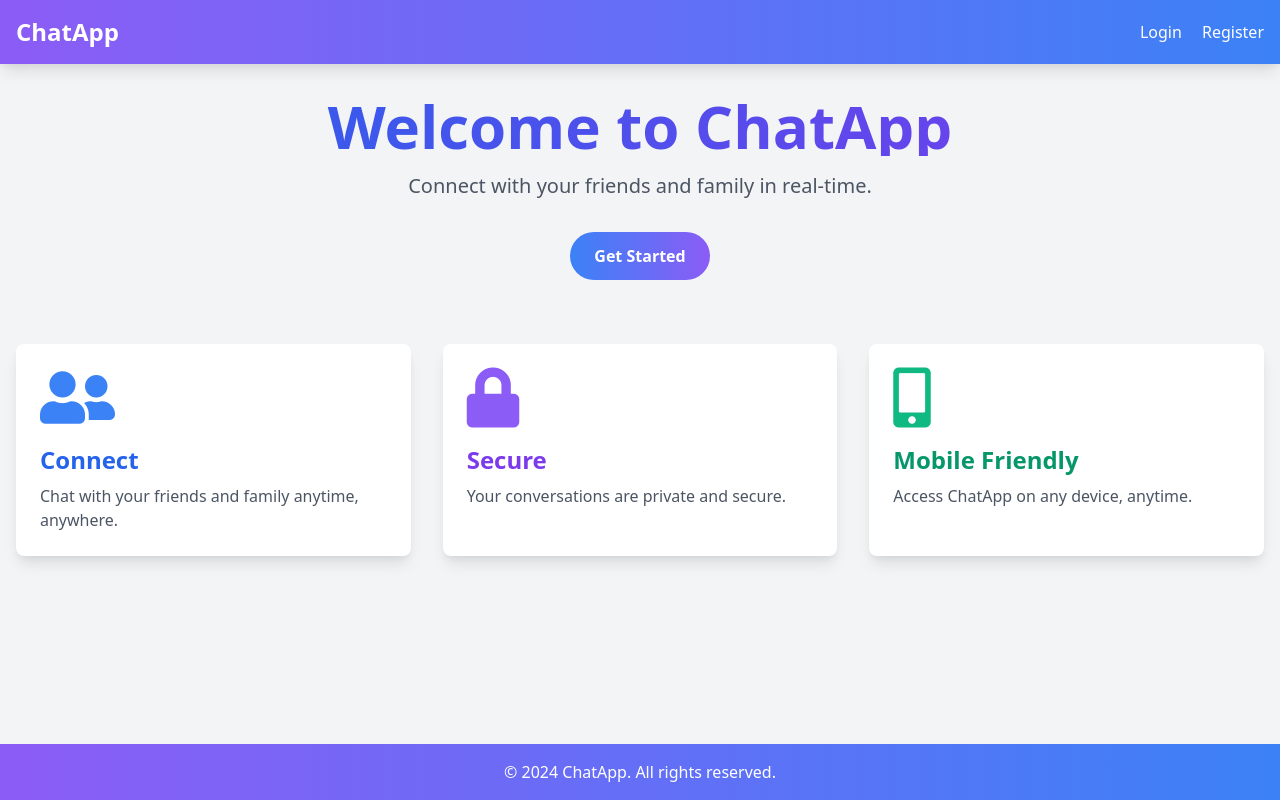
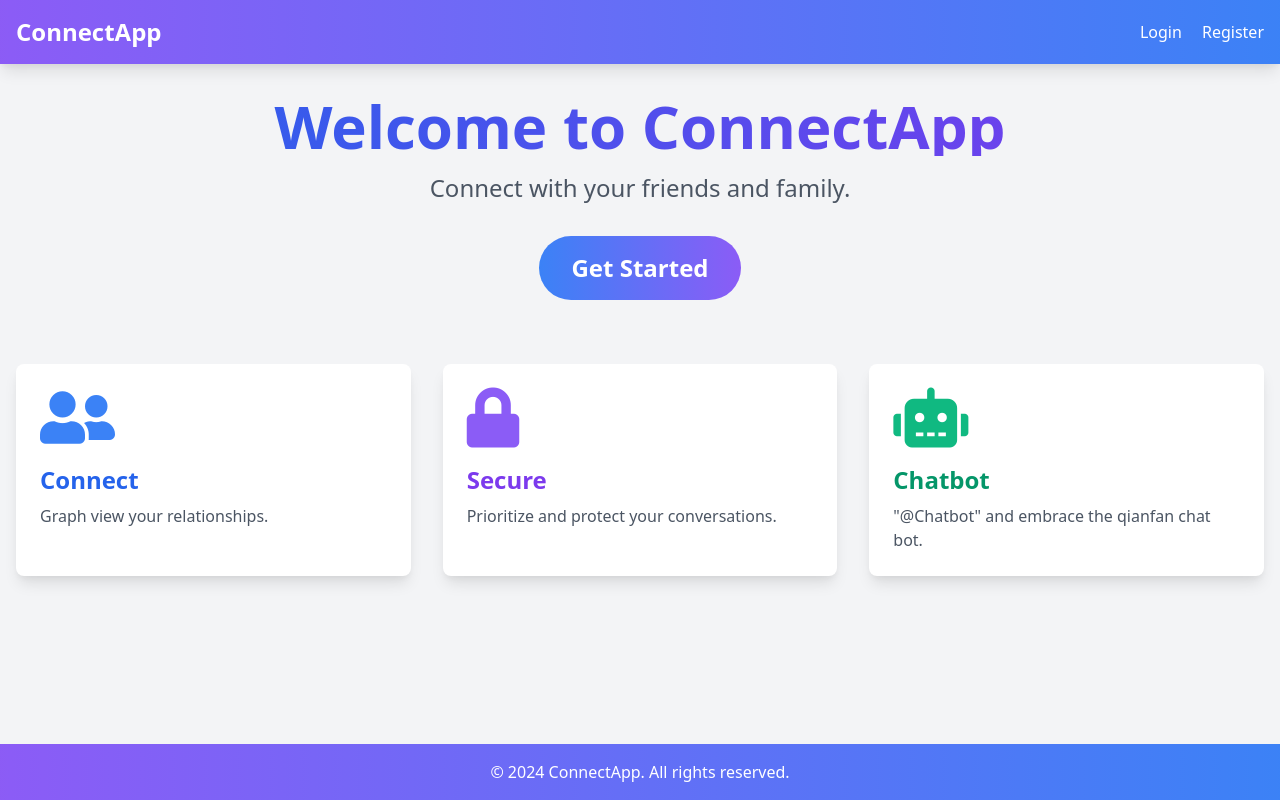
Before and after one commit to Ghost04718/Chatapp, a Flask app: page / in a window 1280 px wide. Run offline with Flask 3, Linux system fonts and the light colour scheme.

Commit message:
Set up AI chat bot, better graph view and upgrade to "ConnectApp"!

```diff
--- a/app.py
+++ b/app.py
@@ -5,6 +5,7 @@ from flask_wtf import FlaskForm
 from wtforms import StringField, PasswordField, SubmitField
 from wtforms.validators import DataRequired, Length, EqualTo
 from werkzeug.security import generate_password_hash, check_password_hash
+
 
 app = Flask(__name__)
 app.config['SECRET_KEY'] = 'your_secret_key'
@@ -64,8 +65,16 @@ class LoginForm(FlaskForm):
 
 # Initialize the database
 with app.app_context():
-    db.drop_all()  # This will drop all existing tables
-    db.create_all()  # This will create all tables based on your current models
+    try:
+        db.drop_all()  # Comment out this line in production
+        db.create_all()
+        hashed_password = generate_password_hash('your_secret_key')
+        new_user = User(username='Chatbot', password=hashed_password)
+        db.session.add(new_user)
+        db.session.commit()
+        print("Database initialized successfully.")
+    except Exception as e:
+        print(f"Error initializing database: {str(e)}")
 
 # Home route
 @app.route('/')
@@ -137,9 +146,17 @@ def logout():
 def send_message(room_id):
     content = request.form.get('content')
     if content:
-        new_message = Message(user_id=current_user.id, room_id=room_id, content=content)
-        db.session.add(new_message)
+        new_message_user = Message(user_id=current_user.id, room_id=room_id, content=content)
+        db.session.add(new_message_user)
         db.session.commit()
+        if content.startswith('@Chatbot'):
+            messages = Message.query.filter_by(room_id=room_id).order_by(Message.id.asc()).all()
+            messages_string = " ".join([message.content for message in messages])
+            prompt = content.replace('@Chatbot', '', 1).strip()
+            reponse = get_chatbot_response(messages_string, prompt)  # Get response from chatbot
+            new_message_chatbot = Message(user_id=1, room_id=room_id, content=reponse)
+            db.session.add(new_message_chatbot)
+            db.session.commit()
     return redirect(url_for('room_chat', room_id=room_id))
 
 # Route to get started with chat rooms
@@ -161,7 +178,7 @@ def room_chat(room_id):
         db.session.commit()
 
     messages = Message.query.filter_by(room_id=room_id).order_by(Message.id.asc()).all()  # Order messages
-    return render_template('room_chat.html', room=room, messages=messages)
+    return render_template('room_chat.html', room=room, messages=messages, current_user=current_user)
 
 # Route to create a room
 @app.route('/create_room', methods=['GET', 'POST'])
@@ -233,32 +250,39 @@ def graph_data():
     # Fetch the chatrooms the current user is a part of
     user_chatrooms = Room.query.filter(Room.users.any(id=current_user_id)).all()
 
-    # Get all users and chatrooms that the current user can see
+    # Initialize nodes and links
     nodes = []
     links = []
 
-    # Maintain sets of added user and chatroom IDs to avoid duplicates
-    added_users_nodes = set()
-    added_rooms_nodes = set()
+    added_users_nodes = {}
+    added_rooms_nodes = {}
 
     # Add the current user as a node
-    if current_user_id not in added_users_nodes:
-        nodes.append({"id": f"user_{current_user.id}", "name": current_user.username, "group": "user"})
-        added_users_nodes.add(current_user_id)
+    nodes.append({"id": f"user_{current_user.id}", "name": current_user.username, "group": "current_user", "size": 10})  # Example size
+    added_users_nodes[current_user_id] = 1  # Track appearance count
 
     for chatroom in user_chatrooms:
-        # Add chatroom node if not already added
-        if chatroom.id not in added_rooms_nodes:
-            nodes.append({"id": f"room_{chatroom.id}", "name": chatroom.name, "group": "chatroom"})
-            added_rooms_nodes.add(chatroom.id)
+        # Add chatroom node
+        nodes.append({"id": f"room_{chatroom.id}", "name": chatroom.name, "group": "chatroom", "size": 10})  # Default size
+        added_rooms_nodes[chatroom.id] = True  # Mark as added
 
         # Add users in the chatroom as nodes and links
         for user in chatroom.users:
+            # Track user appearance count
             if user.id not in added_users_nodes:
-                nodes.append({"id": f"user_{user.id}", "name": user.username, "group": "user"})
-                added_users_nodes.add(user.id)
+                added_users_nodes[user.id] = 1  # Initialize count
+                nodes.append({"id": f"user_{user.id}", "name": user.username, "group": "user", "size": 10})  # Default size
+            else:
+                added_users_nodes[user.id] += 1  # Increment count
+
             # Create link between user and chatroom
             links.append({"source": f"user_{user.id}", "target": f"room_{chatroom.id}"})
+
+    # Update sizes based on appearance count
+    for user_id, count in added_users_nodes.items():
+        for node in nodes:
+            if node['id'] == f"user_{user_id}":
+                node['size'] += count * 2
 
     # Constructing the graph data
     graph_data = {
@@ -269,6 +293,7 @@ def graph_data():
     return jsonify(graph_data)  # Ensure to return JSON data
 
 
+
 @app.route('/graph')
 @login_required
 def graph():
--- a/templates/base.html
+++ b/templates/base.html
@@ -3,7 +3,7 @@
 <head>
     <meta charset="UTF-8">
     <meta name="viewport" content="width=device-width, initial-scale=1.0">
-    <title>ChatApp - {% block title %}Welcome{% endblock %}</title>
+    <title>ConnectApp - {% block title %}Welcome{% endblock %}</title>
     <link href="https://cdn.jsdelivr.net/npm/tailwindcss@2.2.19/dist/tailwind.min.css" rel="stylesheet">
     <link href="https://cdnjs.cloudflare.com/ajax/libs/font-awesome/5.15.3/css/all.min.css" rel="stylesheet">
     <style>
@@ -22,11 +22,11 @@
 <body class="bg-gray-100 min-h-screen flex flex-col">
     <nav class="animate-gradient text-white p-4 shadow-lg">
         <div class="container mx-auto flex justify-between items-center">
-            <a href="{{ url_for('home') }}" class="text-2xl font-bold">ChatApp</a>
+            <a href="{{ url_for('home') }}" class="text-2xl font-bold">ConnectApp</a>
             <div>
                 {% if current_user.is_authenticated %}
                     <a href="{{ url_for('chat') }}" class="mr-4 hover:text-blue-200 transition duration-300">Chat Rooms</a>
-                    <a href="{{ url_for('graph') }}" class="mr-4 hover:text-blue-200 transition duration-300">Chat Graph</a>
+                    <a href="{{ url_for('graph') }}" class="mr-4 hover:text-blue-200 transition duration-300">Connect Graph</a>
                     <a href="{{ url_for('logout') }}" class="hover:text-blue-200 transition duration-300">Logout</a>
                 {% else %}
                     <a href="{{ url_for('login') }}" class="mr-4 hover:text-blue-200 transition duration-300">Login</a>
@@ -52,7 +52,7 @@
 
     <footer class="animate-gradient text-white py-4 mt-8">
         <div class="container mx-auto text-center">
-            <p>&copy; 2024 ChatApp. All rights reserved.</p>
+            <p>&copy; 2024 ConnectApp. All rights reserved.</p>
         </div>
     </footer>
 </body>
--- a/templates/index.html
+++ b/templates/index.html
@@ -4,10 +4,10 @@
 
 {% block content %}
 <div class="text-center">
-    <h1 class="text-6xl font-bold mb-4 text-transparent bg-clip-text bg-gradient-to-r from-blue-600 to-purple-600">Welcome to ChatApp</h1>
-    <p class="text-xl mb-8 text-gray-600">Connect with your friends and family in real-time.</p>
+    <h1 class="text-6xl font-bold mb-4 text-transparent bg-clip-text bg-gradient-to-r from-blue-600 to-purple-600">Welcome to ConnectApp</h1>
+    <p class="text-2xl mb-8 text-gray-600">Connect with your friends and family.</p>
     <div class="space-x-4">
-        <a href="{{ url_for('get_started') }}" class="bg-gradient-to-r from-blue-500 to-purple-500 hover:from-blue-600 hover:to-purple-600 text-white font-bold py-3 px-6 rounded-full transition duration-300 transform hover:scale-105 hover:shadow-lg inline-block">
+        <a href="{{ url_for('get_started') }}" class="bg-gradient-to-r from-blue-500 to-purple-500 hover:from-blue-600 hover:to-purple-600 text-white text-2xl font-bold py-4 px-8 rounded-full transition duration-300 transform hover:scale-110 hover:shadow-lg inline-block">
             Get Started
         </a>
     </div>
@@ -17,17 +17,17 @@
     <div class="bg-white p-6 rounded-lg shadow-lg transform hover:scale-105 transition duration-300 hover:shadow-xl">
         <i class="fas fa-user-friends text-6xl text-blue-500 mb-4"></i>
         <h3 class="text-2xl font-semibold mb-2 text-blue-600">Connect</h3>
-        <p class="text-gray-600">Chat with your friends and family anytime, anywhere.</p>
+        <p class="text-gray-600">Graph view your relationships.</p>
     </div>
     <div class="bg-white p-6 rounded-lg shadow-lg transform hover:scale-105 transition duration-300 hover:shadow-xl">
         <i class="fas fa-lock text-6xl text-purple-500 mb-4"></i>
         <h3 class="text-2xl font-semibold mb-2 text-purple-600">Secure</h3>
-        <p class="text-gray-600">Your conversations are private and secure.</p>
+        <p class="text-gray-600">Prioritize and protect your conversations.</p>
     </div>
     <div class="bg-white p-6 rounded-lg shadow-lg transform hover:scale-105 transition duration-300 hover:shadow-xl">
-        <i class="fas fa-mobile-alt text-6xl text-green-500 mb-4"></i>
-        <h3 class="text-2xl font-semibold mb-2 text-green-600">Mobile Friendly</h3>
-        <p class="text-gray-600">Access ChatApp on any device, anytime.</p>
+        <i class="fas fa-robot text-6xl text-green-500 mb-4"></i>
+        <h3 class="text-2xl font-semibold mb-2 text-green-600">Chatbot</h3>
+        <p class="text-gray-600">"@Chatbot" and embrace the qianfan chat bot.</p>
     </div>
 </div>
 {% endblock %}
```
Also changed, not shown: templates/chat.html (+19 -3 lines), templates/graph.html (+5 -2 lines), templates/room_chat.html (+13 -2 lines), instance/chat.db.
